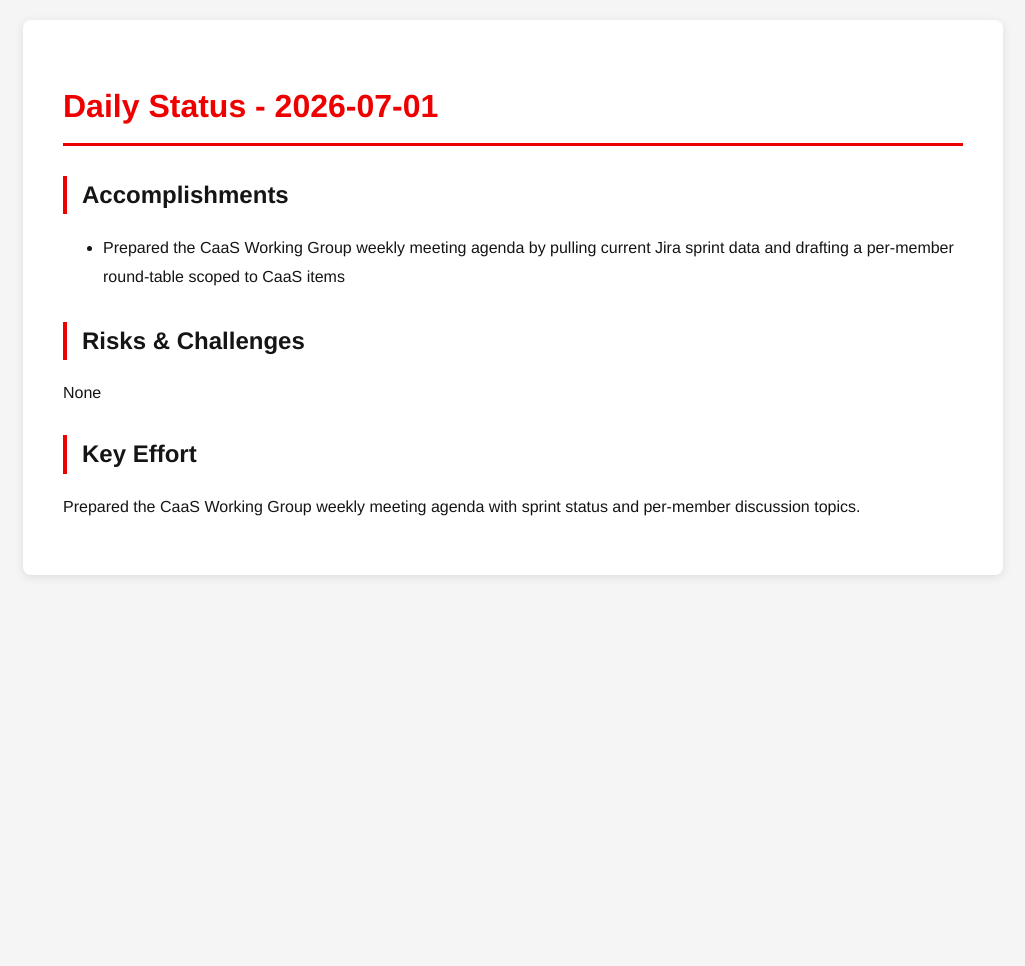
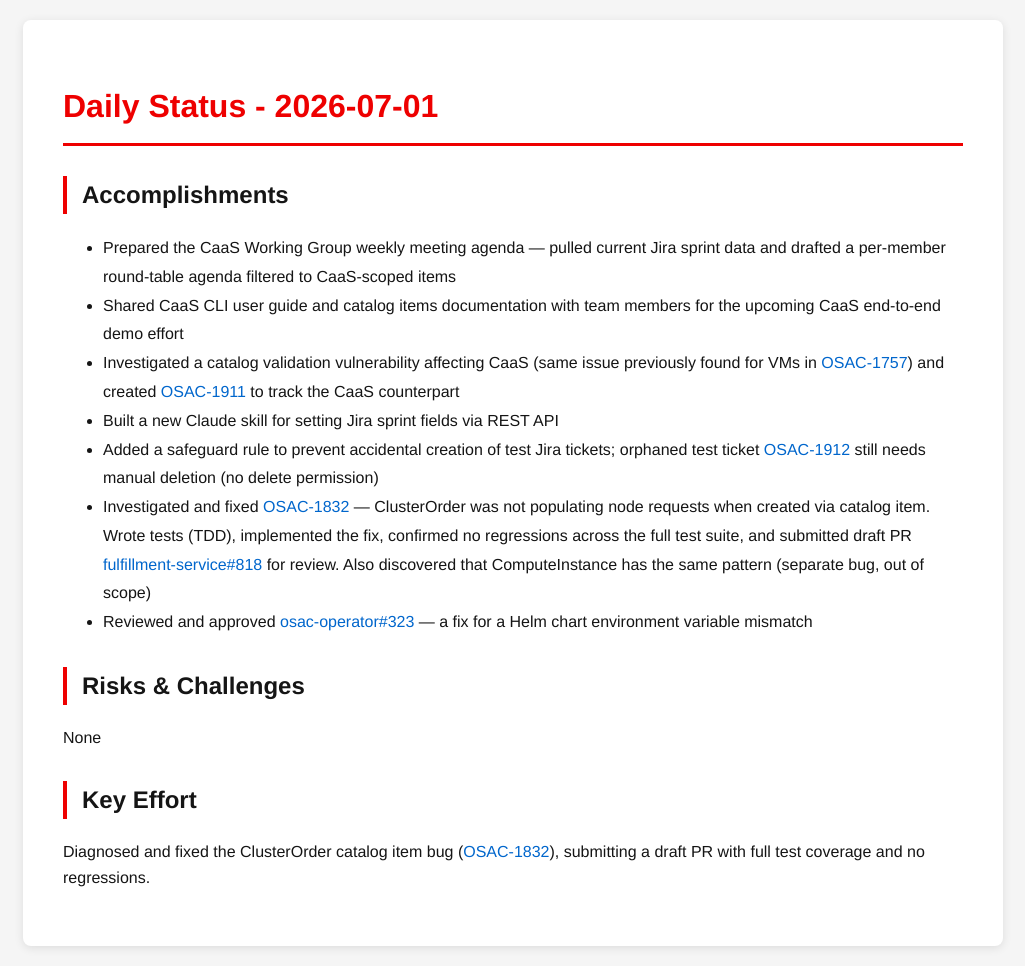
Before and after one commit to tzvatot/daily-status, a Jekyll site: the page built from 2026-07-01.md, in a window 1280 px wide. Shown: the whole page, without its empty margins (127-1152 px from the left). Built offline with Jekyll 4.4.1, drawn with Linux system fonts in a browser that asks for light colours; before the commit the page ends 900 px from its top, so only the background shows below that.

Commit message:
Daily status update - 2026-07-01

```diff
--- a/2026-07-01.md
+++ b/2026-07-01.md
@@ -7,10 +7,16 @@
 # Daily Status - 2026-07-01
 
 ## Accomplishments
-- Prepared the CaaS Working Group weekly meeting agenda by pulling current Jira sprint data and drafting a per-member round-table scoped to CaaS items
+- Prepared the CaaS Working Group weekly meeting agenda — pulled current Jira sprint data and drafted a per-member round-table agenda filtered to CaaS-scoped items
+- Shared CaaS CLI user guide and catalog items documentation with team members for the upcoming CaaS end-to-end demo effort
+- Investigated a catalog validation vulnerability affecting CaaS (same issue previously found for VMs in [OSAC-1757](https://redhat.atlassian.net/browse/OSAC-1757)) and created [OSAC-1911](https://redhat.atlassian.net/browse/OSAC-1911) to track the CaaS counterpart
+- Built a new Claude skill for setting Jira sprint fields via REST API
+- Added a safeguard rule to prevent accidental creation of test Jira tickets; orphaned test ticket [OSAC-1912](https://redhat.atlassian.net/browse/OSAC-1912) still needs manual deletion (no delete permission)
+- Investigated and fixed [OSAC-1832](https://redhat.atlassian.net/browse/OSAC-1832) — ClusterOrder was not populating node requests when created via catalog item. Wrote tests (TDD), implemented the fix, confirmed no regressions across the full test suite, and submitted draft PR [fulfillment-service#818](https://github.com/osac-project/fulfillment-service/pull/818) for review. Also discovered that ComputeInstance has the same pattern (separate bug, out of scope)
+- Reviewed and approved [osac-operator#323](https://github.com/osac-project/osac-operator/pull/323) — a fix for a Helm chart environment variable mismatch
 
 ## Risks & Challenges
 None
 
 ## Key Effort
-Prepared the CaaS Working Group weekly meeting agenda with sprint status and per-member discussion topics.
+Diagnosed and fixed the ClusterOrder catalog item bug ([OSAC-1832](https://redhat.atlassian.net/browse/OSAC-1832)), submitting a draft PR with full test coverage and no regressions.
```
